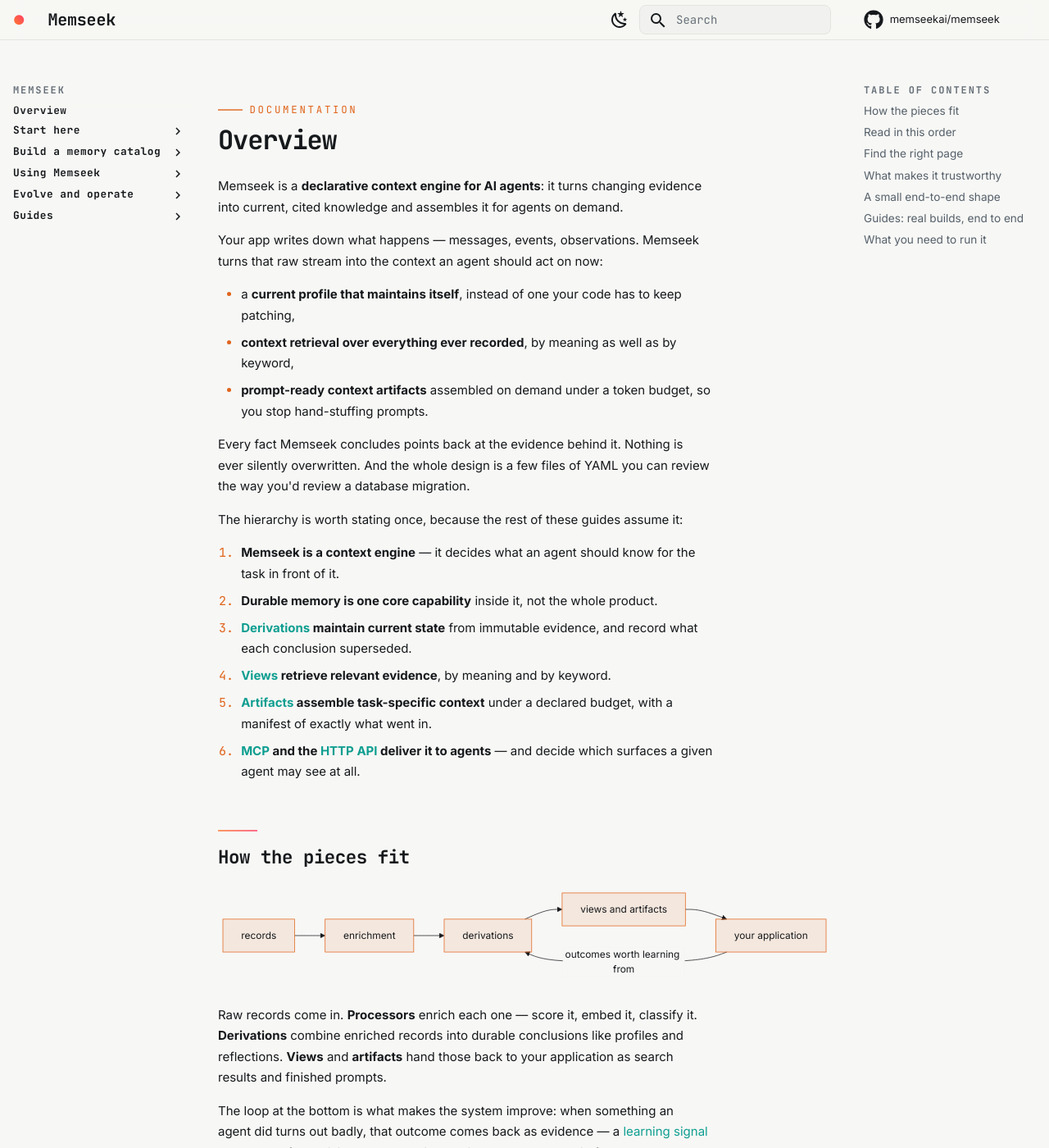
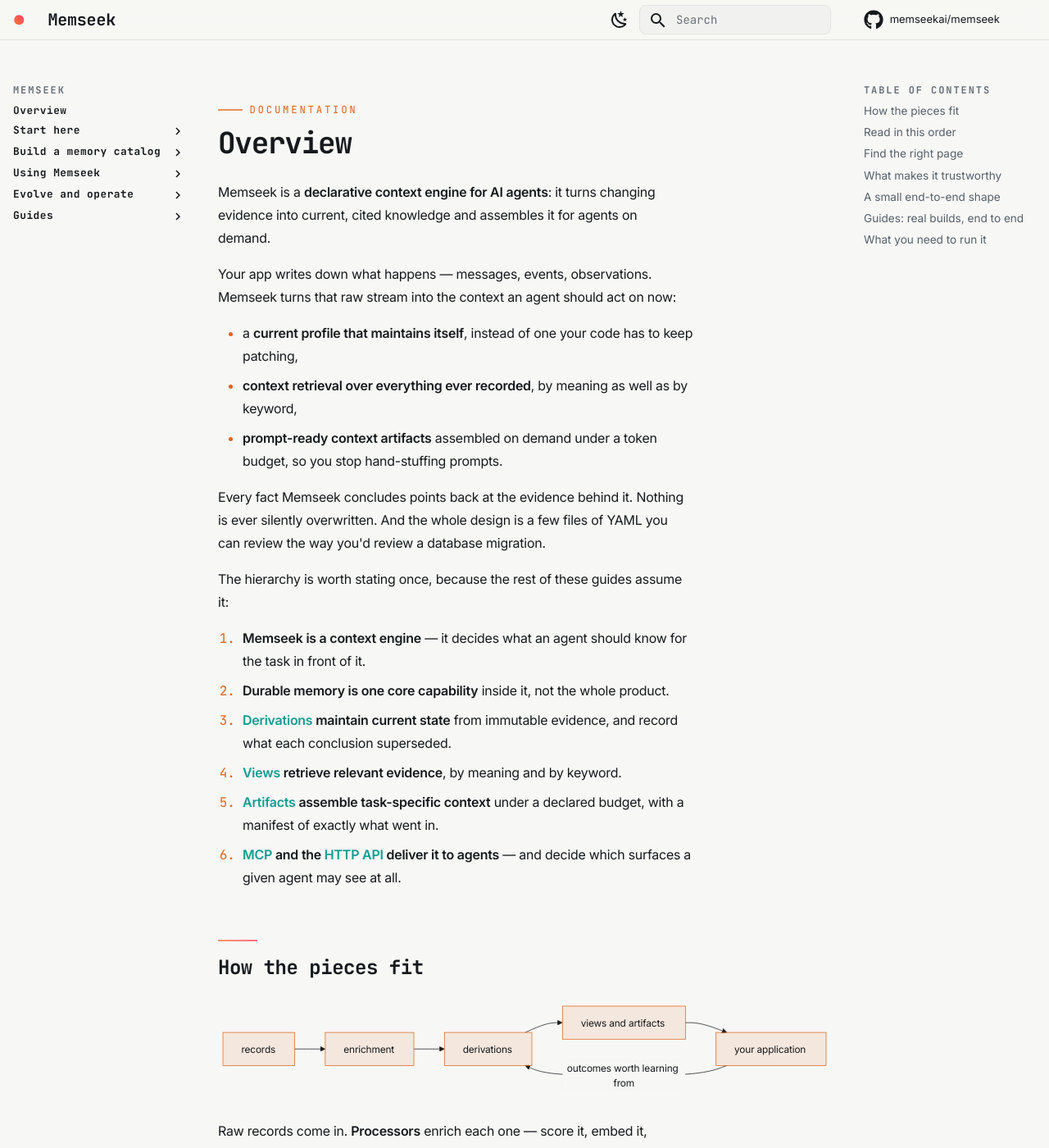
Before and after one commit to memseekai/memseek, an MkDocs documentation site: the page built from docs/index.md, in a window 1280 px wide and 1400 px high. Shown: the whole window at 82% size. Built offline with MkDocs 1.6.1 and Material for MkDocs 9.7.7, drawn with Linux system fonts in a browser that asks for light colours; comment, search, counter and statistics services are not loaded.

Commit message:
better reading for docs

```diff
--- a/docs/stylesheets/extra.css
+++ b/docs/stylesheets/extra.css
@@ -13,6 +13,100 @@
    they scan for twenty seconds. Where the site's styling and legibility
    disagreed, legibility won — noted at each such spot.
    ============================================================ */
+
+/* ============================================================
+   Prose face — Inter v4, self-hosted
+   ============================================================
+
+   docs.cognee.ai asks for four of Inter's legibility character variants.
+   Copying that line alone would have done nothing: Google Fonts serves a cut
+   of Inter with the character variants stripped, and `theme.font.text: Inter`
+   fetches exactly that cut. Checked rather than assumed — the Google file
+   carries only calt, ccmp, dnom, frac, kern, locl, mark, mkmk, numr, pnum,
+   tnum, and a lone wght axis. No cv01-cv14, no opsz. The declaration is dead
+   CSS on cognee's own site for the same reason: their build pulls Inter from
+   Google too, and ships a byte-identical file.
+
+   So the face comes from the upstream v4.1 release instead, subset to the
+   Latin ranges and served from here. That buys the two things the Google cut
+   cannot do:
+
+     cv02  open 4   — the closed default fills in at body size
+     cv03  open 6   ┐ the pair that stops 6/8 and 9/8 from trading places
+     cv04  open 9   ┘ in a version string, a port, or a byte count
+     cv11  single-storey a — resolves against the double-storey g and o
+
+     opsz  optical size — the axis Google drops. Inter v4 redraws itself
+           across 14-32pt: open apertures and looser spacing down at body
+           size, tighter fit up at display size. `font-optical-sizing: auto`
+           is the default, so headings and prose each get the right cut for
+           free once the axis is actually present in the file.
+
+   Latin and Latin-ext are split so a page of English prose pulls 71K, not
+   197K. Google's Inter stays last in the stack as a fallback; because no
+   element resolves to it, its woff2 is never fetched. Licence: OFL-1.1,
+   alongside the files in fonts/. */
+
+@font-face {
+  font-family: "InterVariable";
+  font-style: normal;
+  font-weight: 100 900;
+  font-display: swap;
+  src: url("fonts/inter-v4-latin.woff2") format("woff2");
+  unicode-range: U+0000-00FF, U+0131, U+0152-0153, U+02BB-02BC, U+02C6,
+    U+02DA, U+02DC, U+0304, U+0308, U+0329, U+2000-206F, U+2074, U+20AC,
+    U+2122, U+2191, U+2193, U+2212, U+2215, U+FEFF, U+FFFD;
+}
+
+@font-face {
+  font-family: "InterVariable";
+  font-style: italic;
+  font-weight: 100 900;
+  font-display: swap;
+  src: url("fonts/inter-v4-latin-italic.woff2") format("woff2");
+  unicode-range: U+0000-00FF, U+0131, U+0152-0153, U+02BB-02BC, U+02C6,
+    U+02DA, U+02DC, U+0304, U+0308, U+0329, U+2000-206F, U+2074, U+20AC,
+    U+2122, U+2191, U+2193, U+2212, U+2215, U+FEFF, U+FFFD;
+}
+
+@font-face {
+  font-family: "InterVariable";
+  font-style: normal;
+  font-weight: 100 900;
+  font-display: swap;
+  src: url("fonts/inter-v4-latin-ext.woff2") format("woff2");
+  unicode-range: U+0100-02BA, U+02BD-02C5, U+02C7-02CC, U+02CE-02D7,
+    U+02DD-02FF, U+0304, U+0308, U+0329, U+1D00-1DBF, U+1E00-1E9F,
+    U+1EF2-1EFF, U+2020, U+20A0-20AB, U+20AD-20C0, U+2113, U+2C60-2C7F,
+    U+A720-A7FF;
+}
+
+@font-face {
+  font-family: "InterVariable";
+  font-style: italic;
+  font-weight: 100 900;
+  font-display: swap;
+  src: url("fonts/inter-v4-latin-ext-italic.woff2") format("woff2");
+  unicode-range: U+0100-02BA, U+02BD-02C5, U+02C7-02CC, U+02CE-02D7,
+    U+02DD-02FF, U+0304, U+0308, U+0329, U+1D00-1DBF, U+1E00-1E9F,
+    U+1EF2-1EFF, U+2020, U+20A0-20AB, U+20AD-20C0, U+2113, U+2C60-2C7F,
+    U+A720-A7FF;
+}
+
+/* Material builds its text stack as var(--md-text-font, _) plus system
+   fallbacks, so redirecting that one variable moves every piece of prose onto
+   the self-hosted face without touching the theme's own rules. */
+:root {
+  --md-text-font: "InterVariable", "Inter";
+}
+
+/* Feature settings inherit, so one declaration at the root reaches prose,
+   tables, and chrome alike. Material resets code, kbd, and pre to "kern" on
+   its own, which is what we want — these are Inter's variants, and the mono
+   faces should keep their defaults. */
+html {
+  font-feature-settings: "cv02", "cv03", "cv04", "cv11";
+}
 
 :root {
   --ms-orange: #ff7a2f;
@@ -41,12 +135,15 @@
      and use the full content column — this is the one knob that decides how
      long a line of text gets.
 
-     Sized against the body size below, not picked in the abstract: 30rem is
-     600px, which at 15px Inter lands around 75 characters — the top of the
-     45–75 range typography guidance puts comfortable reading in. It has to
-     move with the font size; leaving it at 36rem while shrinking the text
-     would have pushed lines past 95 characters. */
-  --ms-measure: 30rem;
+     Matched to cognee's, in pixels rather than in units: their column is
+     Tailwind's max-w-xl, 36rem against a 16px root, so 576px. Same face at
+     the same size means the same line — about 72 characters, inside the
+     45-75 that typography guidance puts comfortable reading in. Material's
+     root is 125%, so 576px is 28.8rem here, not 36rem.
+
+     This, not the font size, is what was making these pages tiring: the old
+     36rem against a 20px root was 720px, running lines past 95 characters. */
+  --ms-measure: 28.8rem;
 }
 
 /* ---------- dark scheme (site parity: this is the default) ---------- */
@@ -186,28 +283,28 @@
    Typography
    ============================================================ */
 
-/* Material's root is 125%, so 1rem is 20px here and 0.75rem is 15px — the
-   size most documentation sites settle on for body text, a step down from
-   the 16.4px this used to run at. Everything below is sized off it, so the
-   hierarchy holds rather than the headings suddenly shouting.
+/* The reading system here is Mintlify's, the stack docs.cognee.ai runs on,
+   translated out of Tailwind into Material's variables. Their numbers, read
+   off the shipped stylesheet:
 
-   Line height comes down with it. 1.75 was set for a longer line; at 15px in
-   a ~75-character column, 1.7 keeps the leading generous without letting the
-   lines drift apart and lose the paragraph. */
+     body        1rem / 16px, line-height 1.75, letter-spacing -0.0125rem
+     column      max-w-xl, 36rem / 576px  →  about 72 characters
+     h1..h4      2.25 / 1.5 / 1.25 / 1.125em, weight 800/700/600/600
+     code, pre   0.875em, pre at line-height 1.714
+     tables      0.875em, line-height 1.714
+
+   Material's root is 125%, so 1rem is 20px here and their 16px body is our
+   0.8rem. That is a hair under the 16.4px this ran at originally — the size
+   was never what made these pages tiring; the 95-character line was.
+
+   The negative tracking is not decoration. Inter ships loose by default for
+   UI use, and at paragraph sizes a touch of tightening closes the word
+   spacing enough that lines read as lines. It is set in em so it tracks the
+   font size instead of the root. */
 .md-typeset {
-  font-size: 0.75rem;
-  line-height: 1.7;
-}
-
-/* Phones do not get the step down. 15px is comfortable on a desktop monitor
-   at desk distance; on a handset held further out, at lower effective pixel
-   density for text, the same size is the one people pinch to zoom. 16px is
-   the floor there, and the column is already narrow enough that the measure
-   never gets a say. */
-@media screen and (max-width: 44.9375em) {
-  .md-typeset {
-    font-size: 0.8rem;
-  }
+  font-size: 0.8rem;
+  line-height: 1.75;
+  letter-spacing: -0.0125em;
 }
 
 .md-typeset p,
@@ -252,19 +349,35 @@
   font-family: var(--ms-display);
   font-weight: 700;
   letter-spacing: -0.02em;
+  /* Leading loosens as the headings get smaller, following cognee's 1.11 /
+     1.33 / 1.4 / 1.5 ladder. A flat value cannot serve both ends: what stops
+     a 36px display line from drifting apart is the same value that jams two
+     wrapped lines of an 18px h4 together. */
   line-height: 1.2;
   text-wrap: balance;
   color: var(--ms-text);
 }
 
+.md-typeset h3,
+.md-typeset h4,
+.md-typeset h5,
+.md-typeset h6 {
+  line-height: 1.4;
+}
+
+/* cognee's steps are 2.25 / 1.5 / 1.25 / 1.125em off a 16px body — 36, 24,
+   20, 18px. The scale this site already shipped was 35, 24.4, 20, 17px, so
+   the two were the same ladder all along; these are theirs, rounded onto our
+   20px root. Weights descend the way theirs do, except at h1: 800 is drawn
+   for Inter, and JetBrains Mono at that weight closes up its counters. */
 .md-typeset h1 {
-  font-size: 1.6rem;
+  font-size: 1.8rem;
   letter-spacing: -0.035em;
   margin-bottom: 1.2rem;
 }
 
 .md-typeset h2 {
-  font-size: 1.12rem;
+  font-size: 1.2rem;
   margin-top: 2.6em;
 }
 
@@ -281,12 +394,14 @@
 }
 
 .md-typeset h3 {
-  font-size: 0.92rem;
+  font-size: 1rem;
+  font-weight: 600;
   margin-top: 2em;
 }
 
 .md-typeset h4 {
-  font-size: 0.79rem;
+  font-size: 0.9rem;
+  font-weight: 600;
   margin-top: 1.8em;
   color: var(--ms-muted);
 }
@@ -378,11 +493,16 @@
    Code
    ============================================================ */
 
+/* The prose tracking must not reach here. letter-spacing inherits, and adding
+   even a fraction of a pixel between mono characters is what would break the
+   ASCII schematics: the box-drawing runs are aligned by character count, so
+   every extra gap accumulates across a row and pulls the columns apart. */
 .md-typeset code,
 .md-typeset pre,
 .md-typeset kbd {
   font-family: var(--ms-code);
   font-variant-ligatures: none;
+  letter-spacing: normal;
 }
 
 .md-typeset :not(pre) > code {
@@ -391,7 +511,7 @@
   border: 1px solid var(--ms-border);
   border-radius: 5px;
   padding: 0.1em 0.36em;
-  font-size: 0.84em;
+  font-size: 0.875em;
 }
 
 /* Inline code inside a link should read as the link, not fight it. */
@@ -400,12 +520,10 @@
   border-color: color-mix(in srgb, currentColor 35%, var(--ms-border));
 }
 
-/* Held at 0.9× the prose size. Mono faces read larger than Inter at the same
-   nominal size, so matching the two would make the code blocks the loudest
-   thing on the page. */
+/* cognee's 0.875em and 1.714 leading, which is 14px against the 16px body. */
 .md-typeset pre > code {
-  font-size: 0.68rem;
-  line-height: 1.6;
+  font-size: 0.7rem;
+  line-height: 1.714;
 }
 
 .md-typeset .highlight,
@@ -480,7 +598,7 @@
   overflow: hidden;
   font-size: 0.7rem;
   font-variant-numeric: tabular-nums;
-  line-height: 1.6;
+  line-height: 1.714;
   box-shadow: none;
 }
 
@@ -540,7 +658,7 @@
   border-left: 2px solid var(--ms-callout, var(--ms-cyan));
   border-radius: 8px;
   box-shadow: none;
-  font-size: 0.72rem;
+  font-size: 0.75rem;
 }
 
 .md-typeset .admonition[class] > .admonition-title,
```
Also changed, not shown: docs/stylesheets/fonts/LICENSE.txt (added), docs/stylesheets/fonts/inter-v4-latin-ext-italic.woff2 (added), docs/stylesheets/fonts/inter-v4-latin-ext.woff2 (added), docs/stylesheets/fonts/inter-v4-latin-italic.woff2 (added), docs/stylesheets/fonts/inter-v4-latin.woff2 (added).
